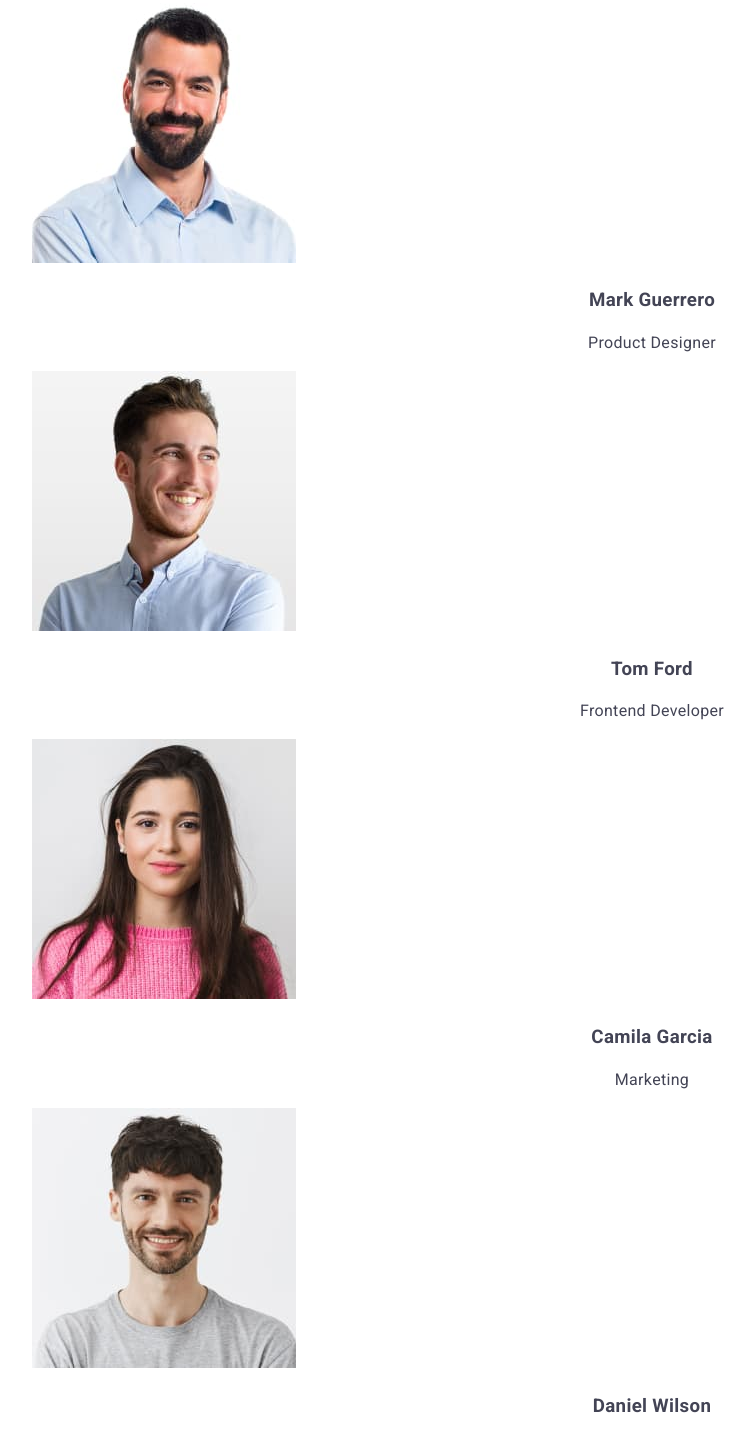
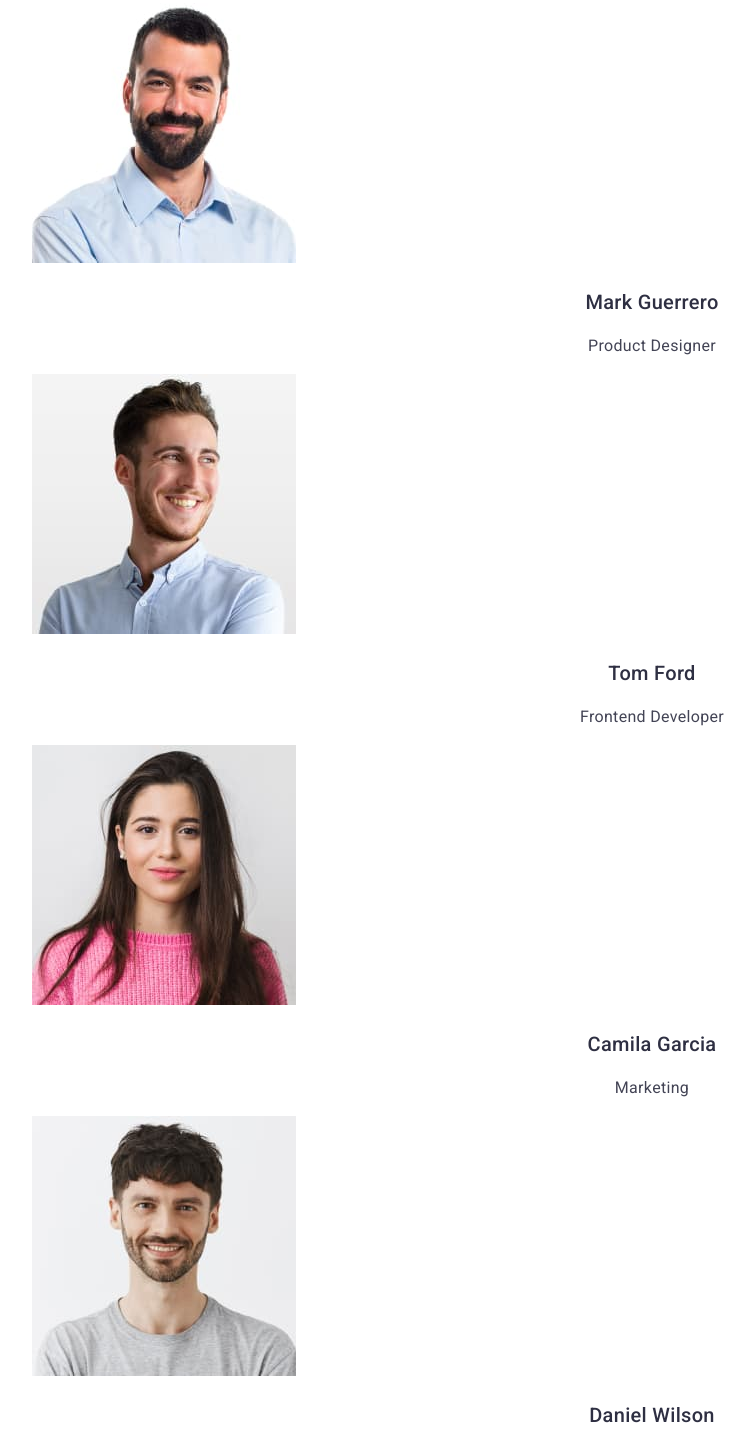
Before and after one commit to vertmaks/goit-markup-hw-02, a plain HTML site: page index.html in a window 1280 px wide. Shown: the part 808-2241 px from the top of the page, without its empty margins (8-763 px from the left). Drawn offline with nearby package versions, Linux system fonts and the light colour scheme.

Commit message:
fix bugs in index.html

```diff
--- a/index.html
+++ b/index.html
@@ -97,7 +97,7 @@
               width="264"
               height="260"
             />
-            <h3 class="subtitel team-subtitle">Mark Guerrero</h3>
+            <h3 class="subtitle team-subtitle">Mark Guerrero</h3>
             <p class="section-text team-text">Product Designer</p>
           </li>
           <li>
@@ -107,7 +107,7 @@
               width="264"
               height="260"
             />
-            <h3 class="subtitel team-subtitle">Tom Ford</h3>
+            <h3 class="subtitle team-subtitle">Tom Ford</h3>
             <p class="section-text team-text">Frontend Developer</p>
           </li>
           <li>
@@ -117,7 +117,7 @@
               width="264"
               height="260"
             />
-            <h3 class="subtitel team-subtitle">Camila Garcia</h3>
+            <h3 class="subtitle team-subtitle">Camila Garcia</h3>
             <p class="section-text team-text">Marketing</p>
           </li>
           <li>
@@ -127,7 +127,7 @@
               width="264"
               height="260"
             />
-            <h3 class="subtitel team-subtitle">Daniel Wilson</h3>
+            <h3 class="subtitle team-subtitle">Daniel Wilson</h3>
             <p class="section-text team-text">UI Designer</p>
           </li>
         </ul>
```
